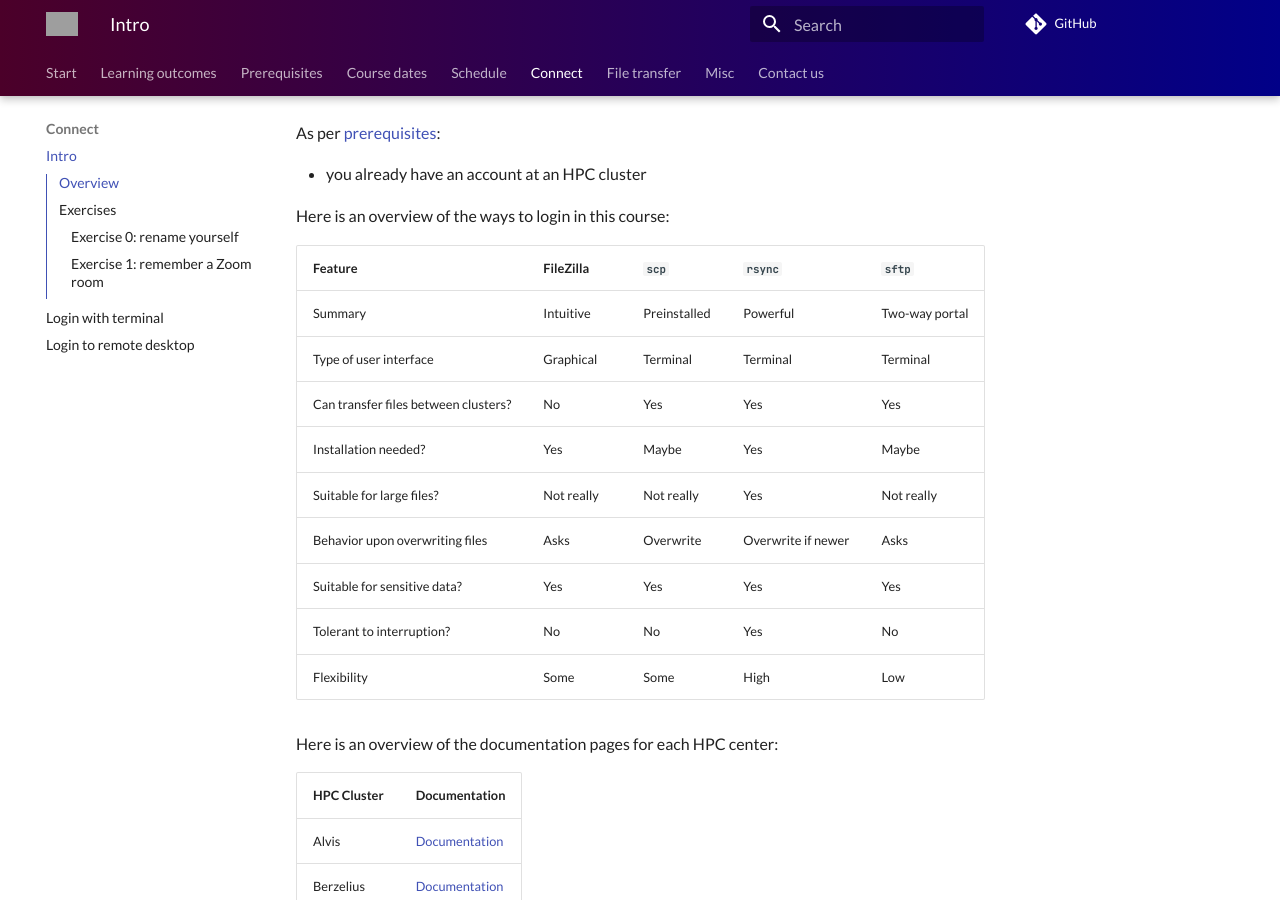
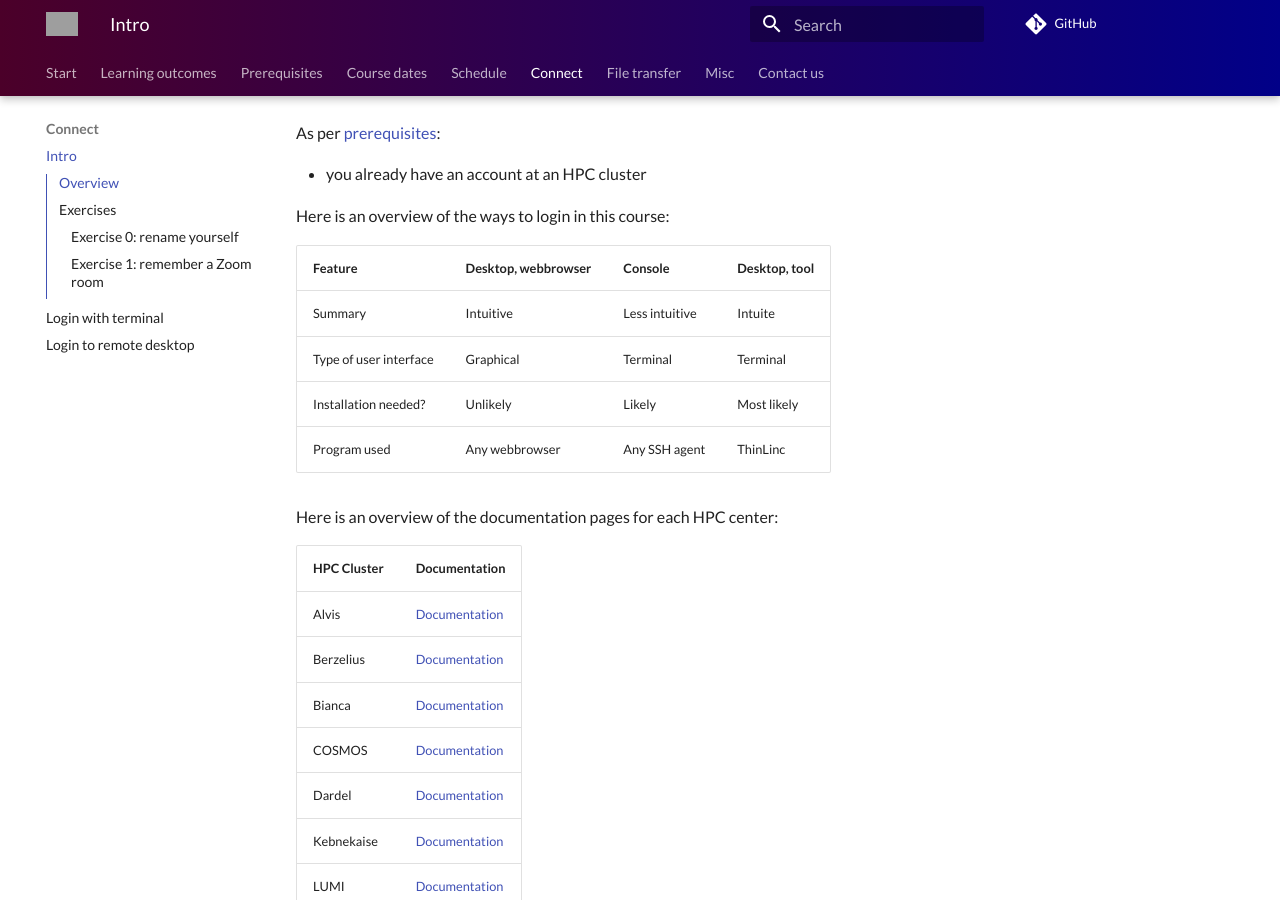
Before and after one commit to UPPMAX/naiss_file_transfer_course, an MkDocs documentation site: the page built from docs/sessions/intro_connect.md, in a window 1280 px wide and 900 px high, scrolled down 1004 px. Built offline with MkDocs 1.6.1 and Material for MkDocs 9.7.7, drawn with Linux system fonts in a browser that asks for light colours; comment, search, counter and statistics services are not loaded; grey boxes are pictures that could not be loaded.

Commit message:
Draft of 'Itro to Connect'

```diff
--- a/docs/sessions/intro_connect.md
+++ b/docs/sessions/intro_connect.md
@@ -67,17 +67,12 @@ Here is an overview of the ways to login in this course:
 
 <!-- markdownlint-disable MD013 --><!-- Tables cannot be split up over lines, hence will break 80 characters per line -->
 
-Feature                                | FileZilla                | `scp`                        | `rsync`                       | `sftp`
----------------------------------------|--------------------------|------------------------------|-------------------------------|------------------------------
-Summary                                | Intuitive                | Preinstalled                 | Powerful                      | Two-way portal
-Type of user interface                 | Graphical                | Terminal                     | Terminal                      | Terminal
-Can transfer files between clusters?   | No                       | Yes                          | Yes                           | Yes
-Installation needed?                   | Yes                      | Maybe                        | Yes                           | Maybe
-Suitable for large files?              | Not really               | Not really                   | Yes                           | Not really
-Behavior upon overwriting files        | Asks                     | Overwrite                    | Overwrite if newer            | Asks
-Suitable for sensitive data?           | Yes                      | Yes                          | Yes                           | Yes
-Tolerant to interruption?              | No                       | No                           | Yes                           | No
-Flexibility                            | Some                     | Some                         | High                          | Low
+Feature                                | Desktop, webbrowser | Console          | Desktop, tool
+---------------------------------------|---------------------|------------------|-------------------------------
+Summary                                | Intuitive           | Less intuitive   | Intuite
+Type of user interface                 | Graphical           | Terminal         | Terminal
+Installation needed?                   | Unlikely            | Likely           | Most likely
+Program used                           | Any webbrowser      | Any SSH agent    | ThinLinc
 
 <!-- markdownlint-enable MD013 -->
 
```
